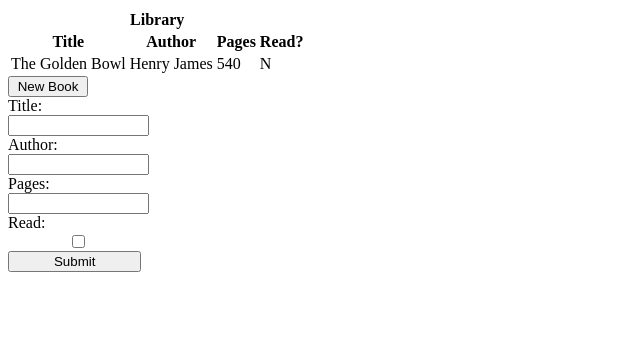
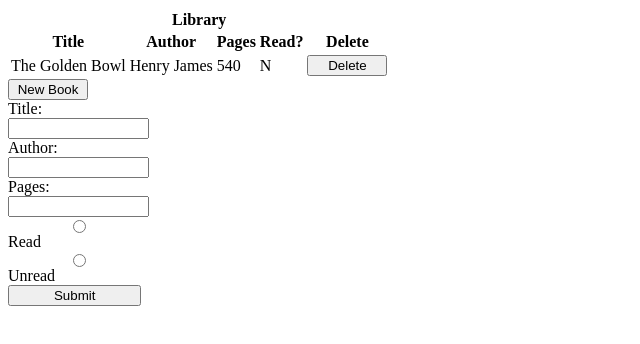
Before and after one commit to OKEnterprises/js-library, a website: page index.html in a window 1280 px wide. Both pictures are taken after a click on the button "New Book". Shown: the whole page, without its empty margins (0-640 px from the left). Drawn offline with Linux system fonts and the light colour scheme.

Commit message:
Books can now be deleted from library

```diff
--- a/index.html
+++ b/index.html
@@ -10,7 +10,7 @@
   <body>
     <table id="lib-tab">
       <tr>
-        <th colspan="4">Library</th>
+        <th colspan="5">Library</th>
       </tr>
 
       <tr>
@@ -18,6 +18,7 @@
         <th>Author</th>
         <th>Pages</th>
         <th>Read?</th>
+        <th>Delete</th>
       </tr>
 
       <tr>
@@ -25,6 +26,7 @@
         <td>Henry James</td>
         <td>540</td>
         <td>N</td>
+        <td><button>Delete</button></td>
       </tr>
     </table>
     <button id="new-book">New Book</button>
--- a/index.js
+++ b/index.js
@@ -7,7 +7,7 @@ function Book(title, author, pages, read) {
   this.read = read;
 
   this.info = function() {
-    return `${this.title} by ${this.author}, ${this.pages} pages, ${this.read ? 'read' : 'unread'}`;
+    return `${this.title} by ${this.author}, ${this.pages} pages, ${this.read}`;
   }
 }
 
@@ -27,8 +27,9 @@ function clearTable() {
 function renderLibrary(library) {
   let table = document.querySelector("#lib-tab");
 
-  library.forEach((book) => {
+  library.forEach((book, index) => {
     let row = document.createElement("tr");
+    row.dataset.index = index;
 
     let title = document.createElement("td");
     title.textContent = book.title;
@@ -45,6 +46,21 @@ function renderLibrary(library) {
     let read = document.createElement("td");
     read.textContent = book.read;
     row.appendChild(pages);
+
+    let delCell = document.createElement("td");
+
+    let deleteBtn = document.createElement('button');
+    deleteBtn.textContent = "Delete";
+    deleteBtn.addEventListener('click', () => {
+        let index = row.dataset.index;
+        myLibrary.splice(index, 1);
+        clearTable();
+        renderLibrary(myLibrary);
+    });
+
+    delCell.appendChild(deleteBtn);
+
+    row.appendChild(delCell);
 
     table.appendChild(row);
   });
@@ -65,6 +81,7 @@ function newBookForm() {
   title.type = "text";
   title.id = "title";
   title.name = "title";
+  title.minLength = 1;
 
   let titleLabel = document.createElement("lable");
   titleLabel.for = "title";
@@ -74,6 +91,7 @@ function newBookForm() {
   author.type = "text";
   author.id = "author";
   author.name = "author";
+  author.minLength = "1";
 
   let authorLabel = document.createElement("label");
   authorLabel.for = "author";
@@ -83,19 +101,39 @@ function newBookForm() {
   pages.type = "number";
   pages.id = "pages";
   pages.name = "pages";
+  pages.min = "1";
 
   let pagesLabel = document.createElement("label");
   pagesLabel.for = "pages";
   pagesLabel.textContent = "Pages:";
 
-  let read = document.createElement("input");
-  read.type = "checkbox";
-  read.id = "read";
-  read.name = "read";
+  let radioDiv = document.createElement('div');
+  radioDiv.classList.add('radio-div');
+
+  let readRadio = document.createElement("input");
+  readRadio.type = "radio";
+  readRadio.id = "read";
+  readRadio.name = "read";
+  readRadio.value = "Read";
 
   let readLabel = document.createElement("label");
   readLabel.for = "read";
-  readLabel.textContent = "Read:";
+  readLabel.textContent = "Read";
+
+  let unreadRadio = document.createElement("input");
+  unreadRadio.type = "radio";
+  unreadRadio.id = "unread";
+  unreadRadio.name = "read";
+  unreadRadio.value = "Unread";
+
+  let unreadLabel = document.createElement('label');
+  unreadLabel.for = "unread";
+  unreadLabel.textContent = "Unread";
+
+  radioDiv.appendChild(readRadio);
+  radioDiv.appendChild(readLabel);
+  radioDiv.appendChild(unreadRadio);
+  radioDiv.appendChild(unreadLabel);
 
   let submit = document.createElement("input");
   submit.type = "submit";
@@ -106,25 +144,13 @@ function newBookForm() {
   form.appendChild(author);
   form.appendChild(pagesLabel);
   form.appendChild(pages);
-  form.appendChild(readLabel);
-  form.appendChild(read);
+  form.appendChild(radioDiv);
   form.appendChild(submit);
 
   formDiv.appendChild(form);
 
   submit.addEventListener("click", (event) => {
-
-    let readCheck = form.elements.read.value;
-    console.log(readCheck);
-    let read;
-
-    if (readCheck === "on") {
-        read = "Y";
-    } else {
-        read = "N";
-    }
-
-    addBookToLibrary(form.elements.title.value, form.elements.author.value, form.elements.pages.value, read);
+    addBookToLibrary(form.elements.title.value, form.elements.author.value, form.elements.pages.value, form.elements.read.value);
     clearForm();
     clearTable();
     renderLibrary(myLibrary);
--- a/style.css
+++ b/style.css
@@ -10,3 +10,8 @@ input {
 button {
     width: 6em;
 }
+
+.radio-div {
+    display: flex;
+    flex-direction: column;
+}
```
